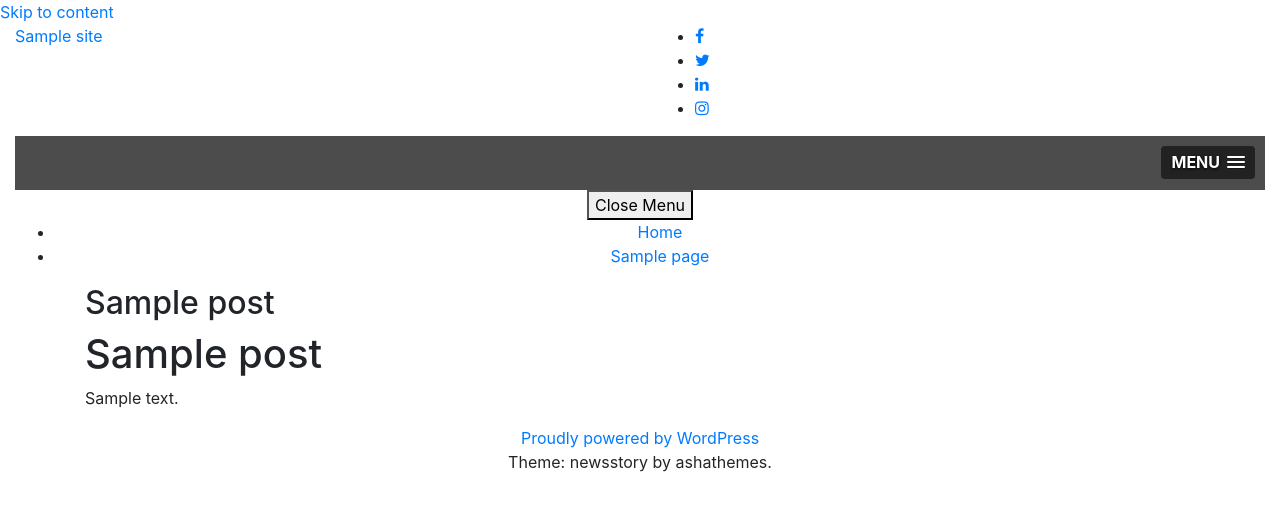
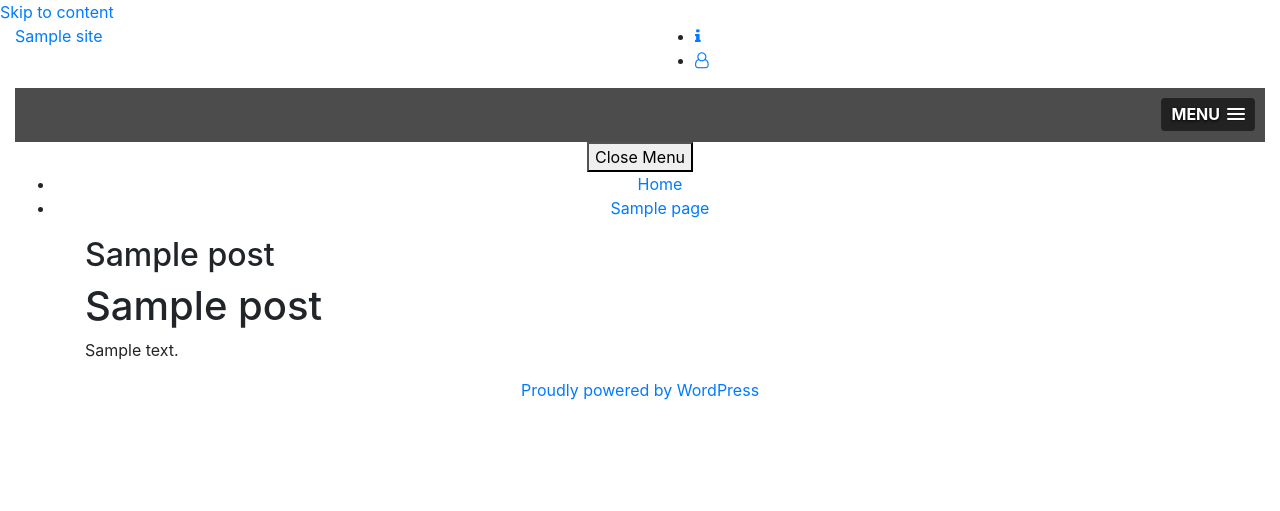
Before and after one commit to grisabel/smart-savings-content, a WordPress theme: template website/bedrock/web/app/themes/newsstory/page.php in a window 1280 px wide. Shown: the top 511 px of the page. Run offline with PHP 8.4 and a stand-in for WordPress, Linux system fonts and the light colour scheme; the site name, menu and one post (Sample post) are stand-ins, and other content is empty; some libraries are stand-ins or nearby versions.

Commit message:
chore: add changes in theme

```diff
--- a/website/bedrock/web/app/themes/newsstory/inc/footer/footer-1.php
+++ b/website/bedrock/web/app/themes/newsstory/inc/footer/footer-1.php
@@ -16,10 +16,6 @@ function newsstory_footer_style_1(){ ?>
 						printf( esc_html__( 'Proudly powered by %s', 'newsstory' ), 'WordPress' );
 						?>
 					</a>
-					<p><?php
-						/* translators: 1: Theme name, 2: Theme author. */
-						printf( esc_html__( 'Theme: %1$s by %2$s.', 'newsstory' ), 'newsstory', 'ashathemes' );
-						?></p>
 				</div>
 			</div>
 		</div>
--- a/website/bedrock/web/app/themes/newsstory/inc/header/header-1.php
+++ b/website/bedrock/web/app/themes/newsstory/inc/header/header-1.php
@@ -41,10 +41,8 @@ function newsstory_header_style_1(){ ?>
 						$link_url = get_theme_mod('link_url');
 						$instagram_url = get_theme_mod('instagram_url');
 						?>
-	                    <li><a href="<?php echo esc_url($fb_url); ?>"><i class="fa fa-facebook-f"></i></a></li>
-	                    <li><a href="<?php echo esc_url($tw_url); ?>"><i class="fa fa-twitter"></i></a></li>
-	                    <li><a href="<?php echo esc_url($link_url); ?>"><i class="fa fa-linkedin"></i></a></li>
-	                    <li><a href="<?php echo esc_url($instagram_url); ?>"><i class="fa fa-instagram"></i></a></li>
+	                    <li><a href="<?php echo esc_url($fb_url); ?>"><i class="fa fa-info"></i></a></li>
+	                    <li><a href="<?php echo esc_url($tw_url); ?>"><i class="fa fa-user-o"></i></a></li>
 	                </ul>
 				</div>
 			</div>
```
